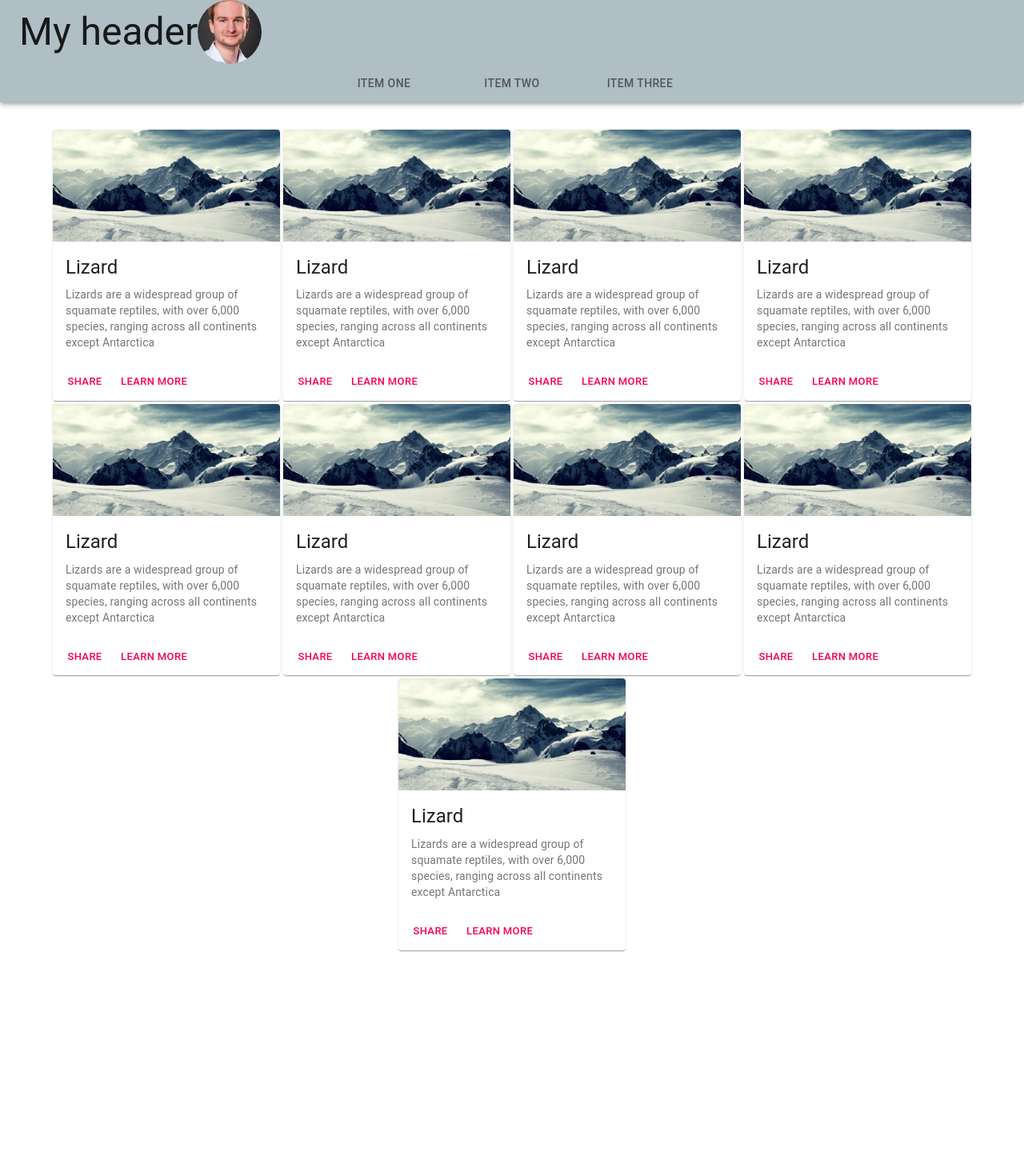
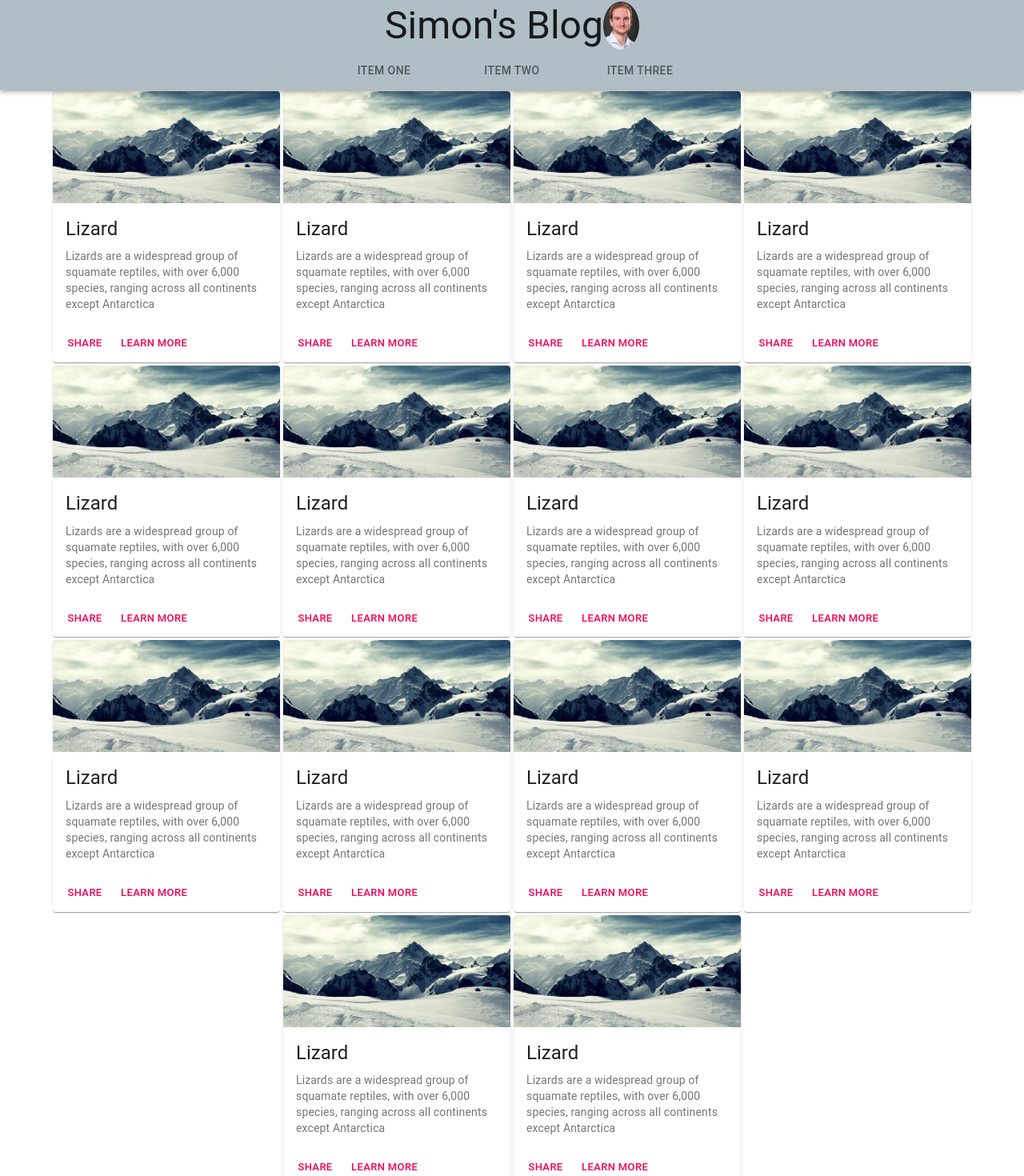
Before and after one commit to ReySi/blog, a React (Create React App) app: page / in a window 1280 px wide. Shown: the top 1470 px of the page at 80% size. Before the commit the page ends 1190 px from the top, so only its background shows below. Built offline with nearby package versions, Linux system fonts and the light colour scheme; the HTML template or start-up script is replaced by a standard one.

Commit message:
minor styling improvements and refactors

```diff
--- a/src/App.tsx
+++ b/src/App.tsx
@@ -39,6 +39,21 @@ const App: React.FC = () => {
             <Grid item sm={4} md={3} lg={2}>
               <ArticleCard></ArticleCard>
             </Grid>
+            <Grid item sm={4} md={3} lg={2}>
+              <ArticleCard></ArticleCard>
+            </Grid>
+            <Grid item sm={4} md={3} lg={2}>
+              <ArticleCard></ArticleCard>
+            </Grid>
+            <Grid item sm={4} md={3} lg={2}>
+              <ArticleCard></ArticleCard>
+            </Grid>
+            <Grid item sm={4} md={3} lg={2}>
+              <ArticleCard></ArticleCard>
+            </Grid>
+            <Grid item sm={4} md={3} lg={2}>
+              <ArticleCard></ArticleCard>
+            </Grid>
           </Grid>
         </div>
       </div>
--- a/src/components/header/Header.css
+++ b/src/components/header/Header.css
@@ -1,8 +1,10 @@
 .MuiAvatar-root.big-avatar {
-    width: 80px;
-    height: 80px;
+    width: 45px;
+    height: 60px;
 }
-
-.blog-header {
-    margin-bottom: 2rem;
+.MuiToolbar-root {
+    justify-content: center;
 }
+.sticky {
+    position: sticky;
+}
--- a/src/components/header/Header.tsx
+++ b/src/components/header/Header.tsx
@@ -9,18 +9,19 @@ import Avatar from '@material-ui/core/Avatar';
 import avatarPicture from '../../images/image.jpg';
 
 const Header: React.FC = () => (
-    <AppBar position="sticky" className="blog-header">
+    <AppBar position="relative">
       <Toolbar>
         <TypoGraphy variant="h3">
-          My header
+          Simon's Blog
         </TypoGraphy>
-        <Avatar src={avatarPicture} className="big-avatar" ></Avatar>
+        <Avatar src={avatarPicture} className="big-avatar"></Avatar>
       </Toolbar>
       <Tabs
         value="irgendwas"
         indicatorColor="primary"
         textColor="primary"
         centered
+        className="sticky"
       >
         <Tab label="Item One" />
         <Tab label="Item Two" />
```
Lines whose indentation alone changed are shown as unchanged.
